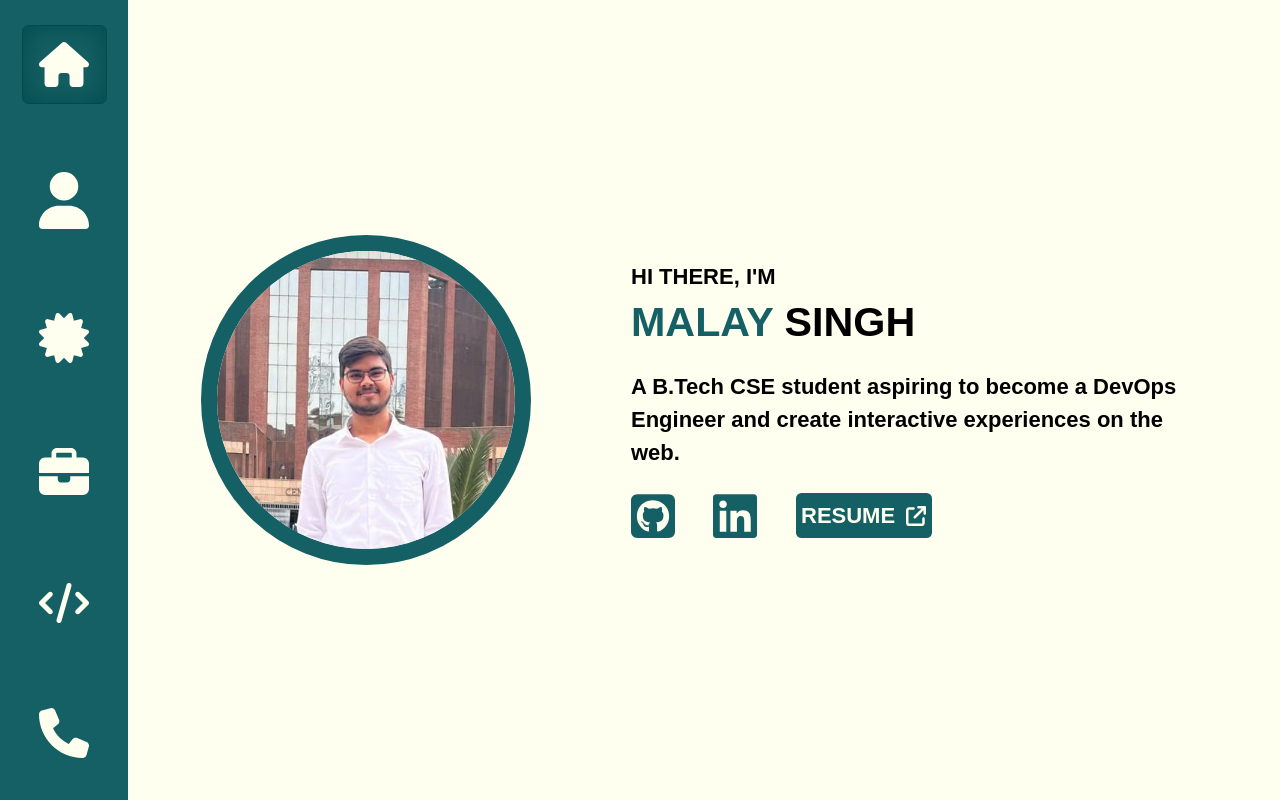
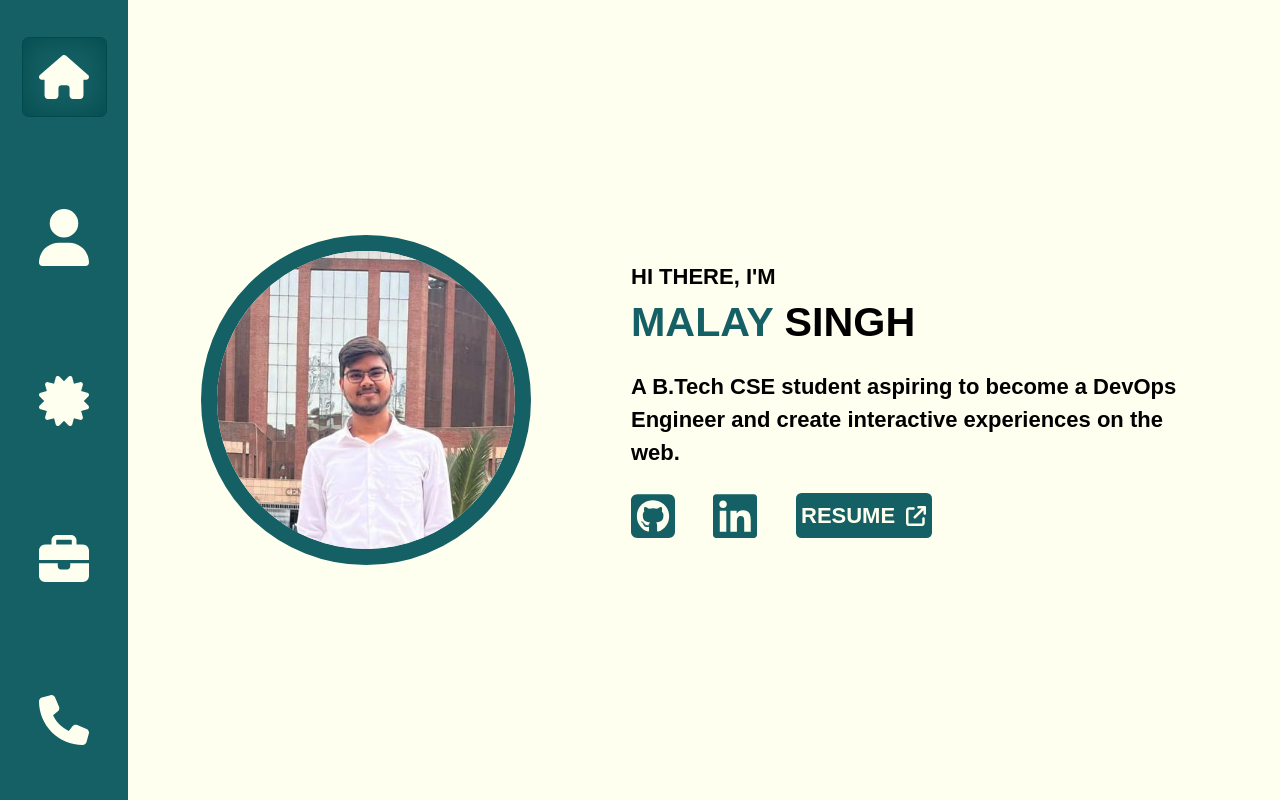
Before and after one commit to malay4singh/portfolio, a React (Vite) app: page /home in a window 1280 px wide. Built offline with nearby package versions, Linux system fonts and the light colour scheme; no server answers.

Commit message:
Removed projects

```diff
--- a/src/App.tsx
+++ b/src/App.tsx
@@ -3,7 +3,7 @@ import Container from "./components/Container";
 import About from "./components/about/About";
 import Home from "./components/Home";
 import WorkExperience from "./components/work/WorkExperience";
-import Projects from "./components/projects/Projects";
+// import Projects from "./components/projects/Projects";
 import Contact from "./components/contact/Contact";
 import { CSSTransition, TransitionGroup } from "react-transition-group";
 import { useEffect, useState } from "react";
@@ -40,7 +40,7 @@ function App() {
                                                         <Route path="/about" element={<About />} />
                                                         <Route path="/certifications" element={<Certification />} />
                                                         <Route path="/work" element={<WorkExperience />} />
-                                                        <Route path="/projects" element={<Projects />} />
+                                                        {/* <Route path="/projects" element={<Projects />} /> */}
                                                         <Route path="/contact" element={<Contact />} />
                                                 </Routes>
 
--- a/src/components/navbar/Navbar.tsx
+++ b/src/components/navbar/Navbar.tsx
@@ -12,8 +12,8 @@ function Navbar(props: NavbarProps){
                                 <Icon name="about" setCurrentPage={props.setCurrentPage} pageValue={2} />
                                 <Icon name="certifications" setCurrentPage={props.setCurrentPage} pageValue={3} />
                                 <Icon name="work" setCurrentPage={props.setCurrentPage} pageValue={4} />
-                                <Icon name="projects" setCurrentPage={props.setCurrentPage} pageValue={5} />
-                                <Icon name="contact" setCurrentPage={props.setCurrentPage} pageValue={6} />
+                                {/* <Icon name="projects" setCurrentPage={props.setCurrentPage} pageValue={5} /> */}
+                                <Icon name="contact" setCurrentPage={props.setCurrentPage} pageValue={5} />
                         </div>
                 </nav>
         )
```
